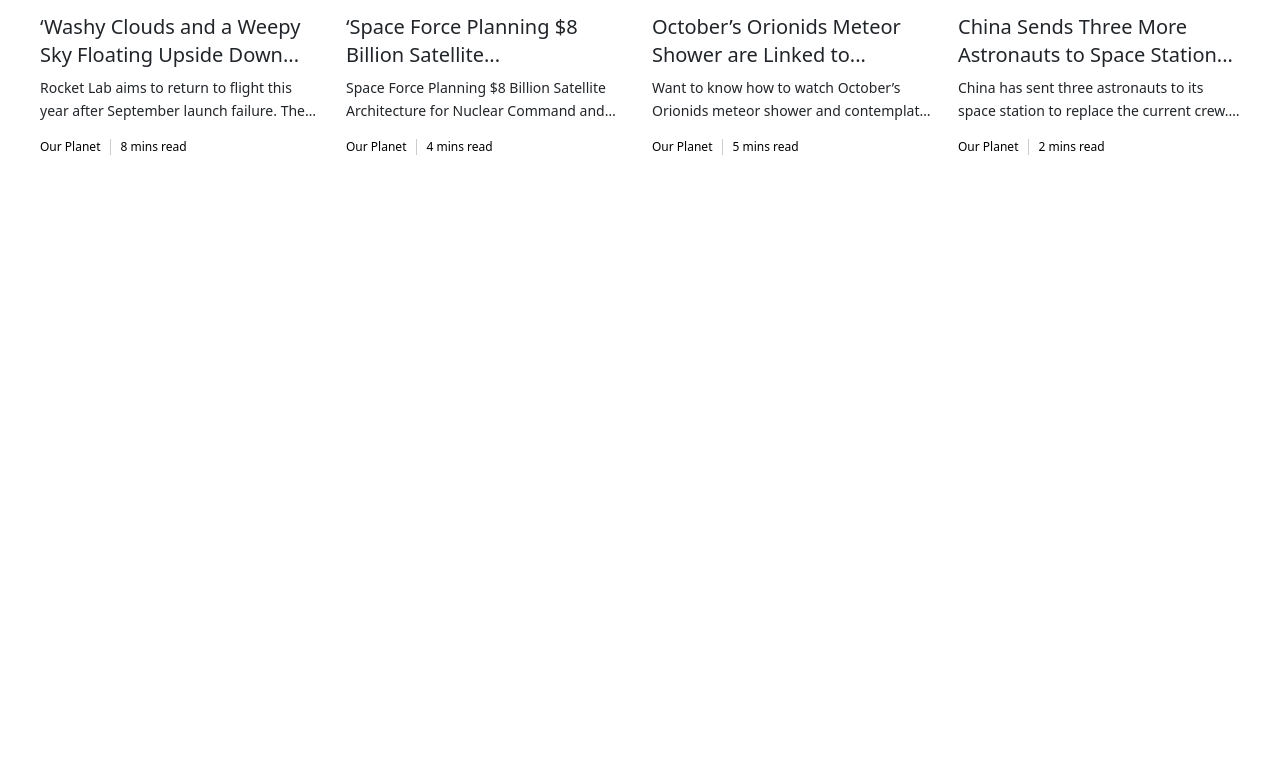
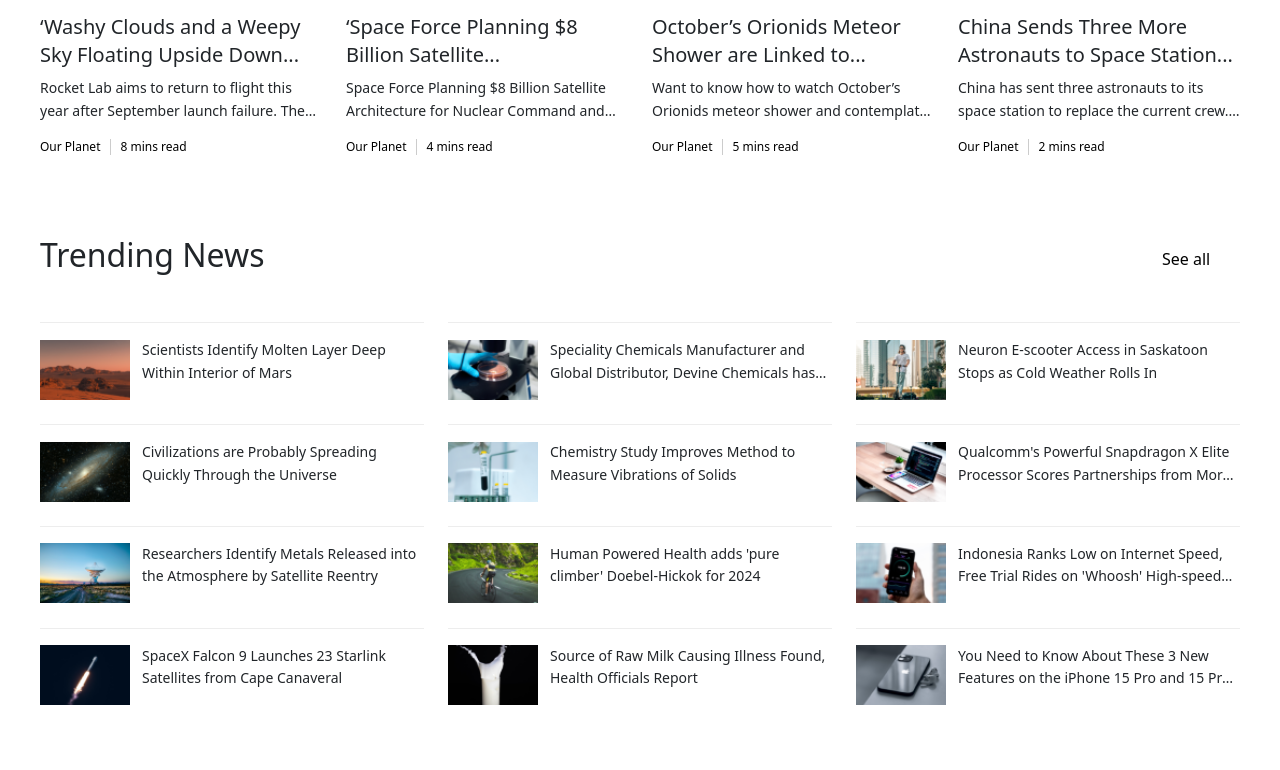
Before and after one commit to arunprakash12345/News-app, a website: page index.html in a window 1280 px wide. Shown: the part 1356-2126 px from the top of the page. Before the commit the page ends 1552 px from the top, so only its background shows below. Drawn offline with nearby package versions, Linux system fonts and the light colour scheme.

Commit message:
Trending section created.

```diff
--- a/CSS/style.css
+++ b/CSS/style.css
@@ -117,3 +117,25 @@
     overflow: hidden;
     text-overflow: ellipsis;
   }
+  .news-card {
+    display: flex;
+    align-items: center;
+    gap: 12px;
+    border-top: 1px solid #EDEDED;
+    padding-top: 16px;
+  }
+  .news-card img {
+    width: 90px;
+    height: 60px;
+    object-fit: cover;
+  }
+  .news-card h6 {
+    font-size: 0.95rem;
+    font-weight: 500;
+    margin: 0;
+    line-height: 1.2;
+
+  }
+  .news-card:hover h6 {
+    text-decoration: underline;
+  }
--- a/Script/main.js
+++ b/Script/main.js
@@ -193,3 +193,71 @@
 
     container.innerHTML = temp.map(renderArticle).join('');
   });
+
+
+  document.addEventListener("DOMContentLoaded", function () {
+    const trending = [
+      {
+        title: "Scientists Identify Molten Layer Deep Within Interior of Mars",
+        image: "Assets/trending1.png",
+      },
+      {
+        title: "Speciality Chemicals Manufacturer and Global Distributor, Devine Chemicals has doubled the size of its head office and opened a research centre.",
+        image: "Assets/trending2.png",
+      },
+      {
+        title: "Neuron E-scooter Access in Saskatoon Stops as Cold Weather Rolls In",
+        image: "Assets/trending3.png",
+      },
+      {
+        title: "Civilizations are Probably Spreading Quickly Through the Universe",
+        image: "Assets/trending4.png",
+      },
+      {
+        title: "Chemistry Study Improves Method to Measure Vibrations of Solids",
+        image: "Assets/trending5.png",
+      },
+      {
+        title: "Qualcomm's Powerful Snapdragon X Elite Processor Scores Partnerships from More leading laptop OEMs",
+        image: "Assets/trending6.png",
+      },
+      {
+        title: "Researchers Identify Metals Released into the Atmosphere by Satellite Reentry",
+        image: "Assets/trending7.png",
+      },
+      {
+        title: "Human Powered Health adds 'pure climber' Doebel-Hickok for 2024",
+        image: "Assets/trending8.png",
+      },
+      {
+        title: "Indonesia Ranks Low on Internet Speed, Free Trial Rides on 'Whoosh' High-speed Train Extended",
+        image: "Assets/trending9.png",
+      },
+      {
+        title: "SpaceX Falcon 9 Launches 23 Starlink Satellites from Cape Canaveral",
+        image: "Assets/trending10.png",
+      },
+      {
+        title: "Source of Raw Milk Causing Illness Found, Health Officials Report",
+        image: "Assets/trending11.png",
+      },
+      {
+        title: "You Need to Know About These 3 New Features on the iPhone 15 Pro and 15 Pro Max",
+        image: "Assets/trending12.png",
+      }
+      ];
+      const trendingContainer = document.getElementById("trending-articles");
+
+      function renderTrendingArticle(trending) {
+        return `
+          <div class="col-md-4 col-sm-6">
+            <div class="news-card">
+              <img src="${trending.image}" alt="News Image">
+              <p class="paragraph-text-light truncate-2-lines">${trending.title}</p>
+            </div>
+          </div>
+        `;
+      }
+
+      trendingContainer.innerHTML = trending.map(renderTrendingArticle).join('');
+  });
--- a/index.html
+++ b/index.html
@@ -122,6 +122,26 @@
 
 
     </div>
+
+     <!-- Trending news section -->
+
+     <div class="newest-stories-section">
+
+      <div class="row align-items-center justify-content-lg-end mb-3 ">
+        <div class="col-lg-11">
+          <h2 class="section-title">Trending News</h2>
+        </div>
+        <div class="col-lg-1">
+          <a class="link" href="">See all</a>
+        </div>
+
+      </div>
+
+      <div class="py-4">
+        <div id="trending-articles" class="row g-4"></div>
+      </div>
+
+    </div>
     <script src="Script/main.js"></script>
     <script src="https://cdn.jsdelivr.net/npm/bootstrap@5.3.3/dist/js/bootstrap.bundle.min.js"></script>
   </body>
```
Also changed, not shown: Assets/trending1.png (added), Assets/trending10.png (added), Assets/trending11.png (added), Assets/trending12.png (added), Assets/trending2.png (added), Assets/trending3.png (added), Assets/trending4.png (added), Assets/trending5.png (added), Assets/trending6.png (added), Assets/trending7.png (added), Assets/trending8.png (added), Assets/trending9.png (added), 1 other file.
